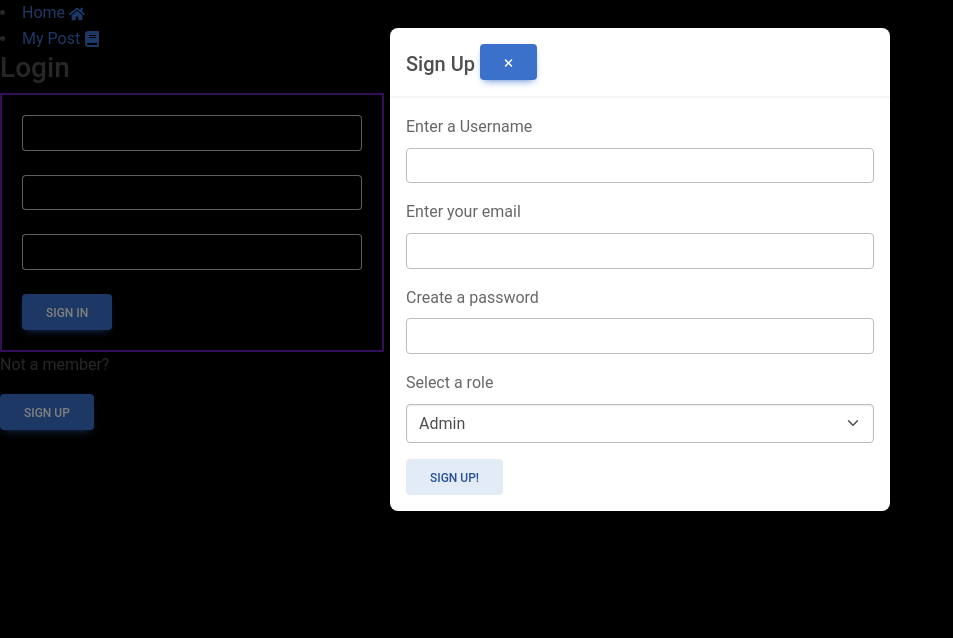
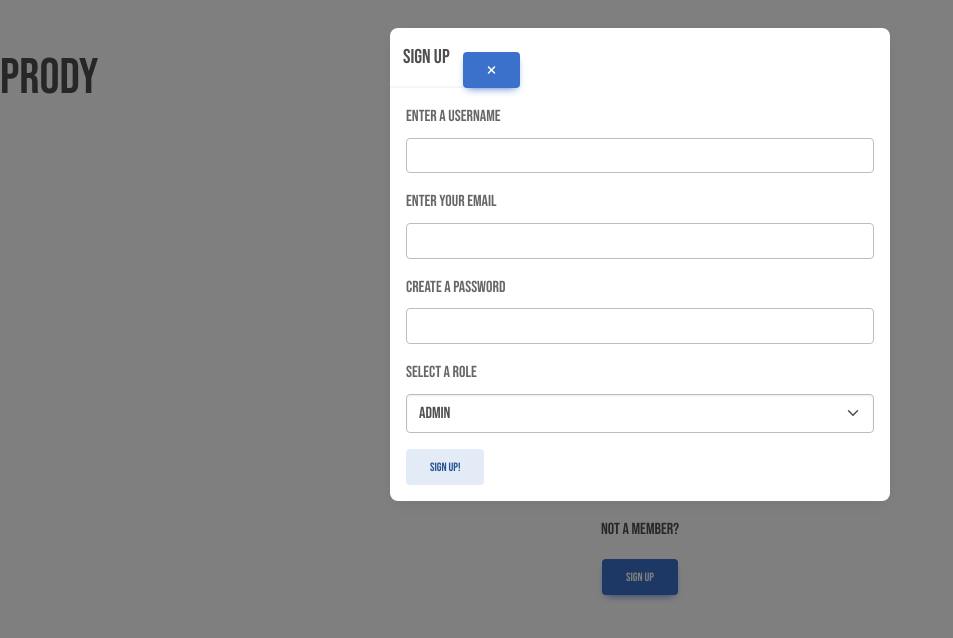
Before and after one commit to Jaylenwilson/Prody-Client, a React (Create React App) app: page / in a window 1280 px wide. Both pictures are taken after a click on the button "SIGN UP". Shown: the top 638 px of the page, without its empty margins (0-953 px from the left). Built offline with nearby package versions, Linux system fonts and the light colour scheme.

Commit message:
added some styling and created a view comments button in the home page post cards to view or not view when clicked just finding other work to do until i figure out mounting issue with navbar

```diff
--- a/src/App.css
+++ b/src/App.css
@@ -1,9 +1,14 @@
+@import url('https://fonts.googleapis.com/css2?family=Bebas+Neue&display=swap');
+
+
+
 #loginform{
   width: 30vw;
-  border: 2px solid rgb(100, 29, 182);
+  border: 8px solid #021414;
   padding: 20px;
-
-
+  border-radius: 10%;
+  background-color: #042121;
+  color: white;
 
 }
 
@@ -20,9 +25,9 @@ MDBCard {
 .card {
   margin-top: 2rem;
   margin-bottom: 4rem;
-  background-color: black;
+  background-color: #042121;
   text-align: center;
-  border: 2px solid blue;
+  border: 8px solid #021414;
   justify-content: center;
   color: white;
   max-width: 500px;
@@ -30,7 +35,7 @@ MDBCard {
 }
 
 #homecontainer {
-  background-color: black;
+  background-color: white;
   width: 100%;
 }
 
@@ -43,11 +48,12 @@ body {
   border-radius: 100%;
 }
 
-#comment{
+.commentcontent{
   margin-top: 1.5rem;
   margin-bottom: 1.5rem;
   max-width: 50%;
   color: white;
+  border-bottom:#021414 ;
 }
 
 .link{
@@ -69,3 +75,40 @@ body {
   background-color: white;
   text-decoration: none;
 }
+
+
+body {
+  background-color: white;
+  font-family: 'Bebas Neue', cursive;
+}
+
+#login {
+  margin: auto;
+  width: 25%;
+  margin-top: 5rem;
+  border: 10px blue;
+}
+
+h1{
+  margin-top: 3rem;
+  font-size: 50px;
+  font-weight: 400;
+}
+
+#registerbutton {
+  text-align: center;
+  margin-top: 1rem;
+}
+
+#modal{
+  background-color: #042121;
+
+}
+
+
+#modalhead.modal-header {
+  padding: 13px;
+  justify-content: none;
+  display: inline-block;
+
+}
--- a/src/App.tsx
+++ b/src/App.tsx
@@ -65,7 +65,7 @@ const App: React.FunctionComponent = () => {
     <>
       {/* <SideBar /> */}
       <Router>
-        <SideBar sessionToken={sessionToken} />
+        {/* <SideBar sessionToken={sessionToken} /> */}
         <Routes>
           <Route path='/' element={
             <Landing user={user} setUser={setUser} closeModal={closeModal} toggleModal={toggleModal} isOpen={isOpen} sessionToken={sessionToken}
--- a/src/auth/login.tsx
+++ b/src/auth/login.tsx
@@ -91,6 +91,8 @@ class Login extends React.Component<LoginProps, LoginState> {
     render(): React.ReactNode {
         return (
             <div>
+                <h1>Prody</h1>
+                <div id="login">
                     <h3>Login</h3>
                     <form id="loginform" onSubmit={this.userLogin}>
 
@@ -103,15 +105,19 @@ class Login extends React.Component<LoginProps, LoginState> {
                         {this.state.user !== "" && <Navigate to='/home' />}
 
                     </form>
-                <div id='registerButton'>
+                </div>
+                <div id='registerbutton'>
                     <p>Not a member?</p>
                     <MDBBtn onClick={this.props.toggleModal} type='button'>Sign up</MDBBtn>
                     {this.props.user !== "" && <Navigate to='/home' />}
 
                 </div>
+
+                <div id="signupbtn">
                     <Signup setUser={this.props.setUser} user={this.props.user} closeModal={this.props.closeModal} toggleModal={this.props.toggleModal} isOpen={this.props.isOpen} sessionToken={this.props.sessionToken} updateToken={this.props.updateToken} setSessionToken={this.props.setSessionToken} />
                 </div>
 
+            </div>
 
         )
     }
--- a/src/auth/signup.tsx
+++ b/src/auth/signup.tsx
@@ -112,9 +112,12 @@ export class Signup extends React.Component<SignupProps, SignUpState> {
 
     render(): React.ReactNode {
         return (
-            <div>
+            <div id="modal">
                 <Modal isOpen={this.props.isOpen} >
-                    <ModalHeader >Sign Up <MDBBtn onClick={this.props.closeModal}><FontAwesomeIcon icon={faTimes} fa-2x /></MDBBtn></ModalHeader>
+                    <div id="modalbtn">
+                        <ModalHeader id="modalhead" >Sign Up </ModalHeader>
+                        <MDBBtn id="btn" onClick={this.props.closeModal}><FontAwesomeIcon icon={faTimes} fa-2x /></MDBBtn>
+                    </div>
                     <ModalBody closeModal={this.props.closeModal}>
                         <Form onSubmit={this.userSignup} >
                             <FormGroup>
--- a/src/components/Home.tsx
+++ b/src/components/Home.tsx
@@ -35,6 +35,7 @@ export interface HomeState {
     commentId: string,
     postId: string,
     isOpen: boolean
+    viewcomment: boolean
 }
 
 export class Home extends React.Component<HomeProps, HomeState> {
@@ -48,6 +49,7 @@ export class Home extends React.Component<HomeProps, HomeState> {
             content: "",
             commentId: "",
             postId: "",
+            viewcomment: false
         }
         this.createComment = this.createComment.bind(this);
         this.handleClick = this.handleClick.bind(this);
@@ -91,6 +93,12 @@ export class Home extends React.Component<HomeProps, HomeState> {
         })
     }
 
+    viewComment = () => {
+        this.setState({
+            viewcomment: !this.state.viewcomment
+        })
+    }
+
 
 
     // add ternary for if comments show or not
@@ -104,17 +112,24 @@ export class Home extends React.Component<HomeProps, HomeState> {
                     <MDBCardTitle className="title">{posts.category}</MDBCardTitle>
                     <MDBCardBody>
                         <ReactPlayer className="video" url={posts.link} />
-                        <MDBCardText>{posts.description}</MDBCardText>
+                        <h3>{posts.description}</h3>
+                        <MDBBtn onClick={() => this.viewComment()}>view comments</MDBBtn>
+                    </MDBCardBody>
                     {posts.comments.map((c: any, index: number) => {
                         console.log(typeof c.content)
+
                         return (
+                            <div>
+                                <div>
+                                    {this.state.viewcomment ?
                                         <div className="commentcontent" key={index} >
                                             <p >{c.content}</p>
                                         </div>
+                                        : null}
+                                </div>
+                            </div>
                         )
                     })}
-                    </MDBCardBody>
-
                     <MDBBtn onClick={() => this.activateComment(posts.id)} postId={posts.id}>Comment</MDBBtn>
                 </MDBCard>
 
--- a/src/sidebar/SideBar.tsx
+++ b/src/sidebar/SideBar.tsx
@@ -15,7 +15,8 @@ export interface SideBarProps {
 export interface SideBarState {
     toggleSidebar: boolean,
     route: string,
-    isLoggedIn: boolean
+    isLoggedIn: boolean,
+    sessionToken: Props['sessionToken']
 }
 
 export class Sidebar extends React.Component<SideBarProps, SideBarState> {
@@ -23,34 +24,59 @@ export class Sidebar extends React.Component<SideBarProps, SideBarState> {
         super(props)
 
         this.state = {
-            toggleSidebar: false,
+            toggleSidebar: true,
             route: "",
-            isLoggedIn: false
+            isLoggedIn: false,
+            sessionToken: this.props.sessionToken
         }
     }
 
 
 
     displaySideBar = () => {
-        if (this.state.route !== '/') {
+        if (this.props.sessionToken !== '') {
             this.setState({
                 toggleSidebar: !this.state.toggleSidebar
             })
         }
     }
 
+    componentDidMount() {
+        this.displaySideBar()
+    }
+
+    componentDidUpdate(prevProps: Readonly<Props>) {
+        if (prevProps.sessionToken !== this.state.sessionToken) {
+            this.displaySideBar()
+        }
+    }
+
+    componentWillUnmount() {
+        this.setState({
+            toggleSidebar: false
+        })
+    }
+
+
+
+
 
 
     render(): React.ReactNode {
         return (
-            <div id="navbar">
+            <div>
+                {this.state.toggleSidebar ?
+                    <div id="navbar" >
+                        {/* {this.displaySideBar()} */}
                         <li>
                             <Link to="/home">Home <FaIcons.FaHome /> </Link>
                         </li>
                         <li>
                             <Link to="/mypost">My Post <FaIcons.FaBook /></Link>
                         </li>
+                    </div> : null}
             </div>
+
         )
     }
 }
```
Lines whose indentation alone changed are shown as unchanged.
